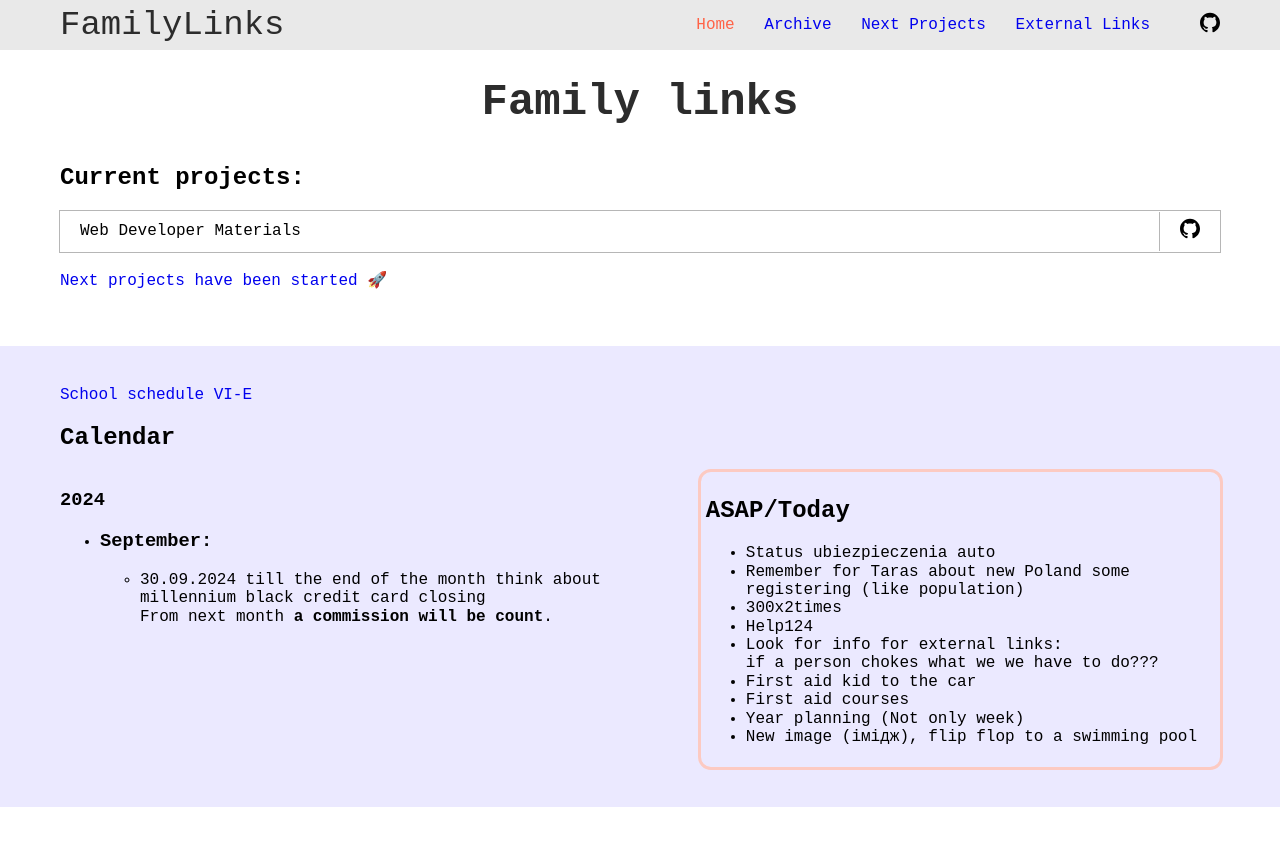
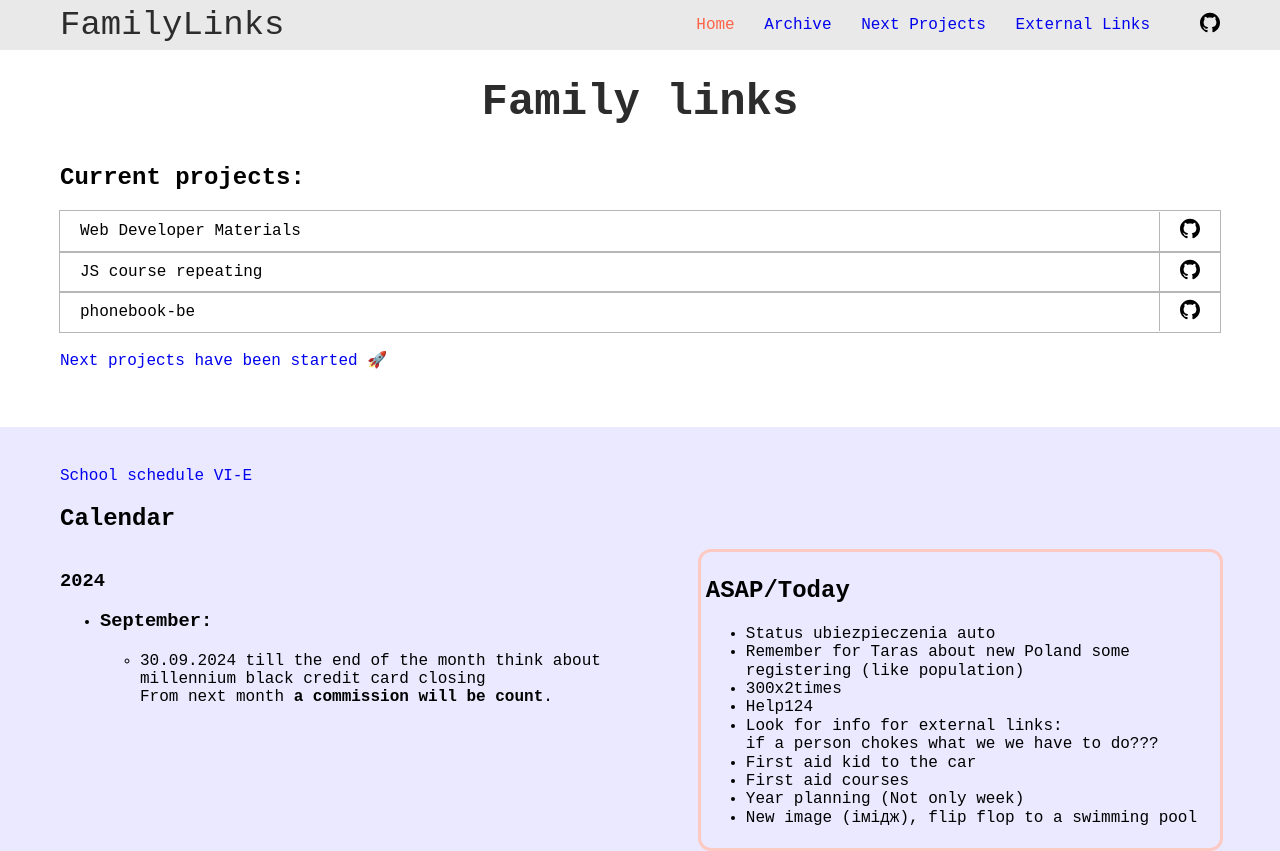
Before and after one commit to bestua/family-links, a plain HTML site: page index.html in a window 1280 px wide. Shown: the top 851 px of the page. Drawn offline with nearby package versions, Linux system fonts and the light colour scheme.

Commit message:
move links

```diff
--- a/index.html
+++ b/index.html
@@ -75,6 +75,38 @@
                 target="_blank"
                 href="https://github.com/torkotiuk/dev"
               >
+                <svg width="20" height="25">
+                  <use href="./assets/images/sprite.svg#icon-github"></use>
+                </svg>
+              </a>
+            </li>
+            <li class="hero-list__item">
+              <a
+                class="hero-list__link"
+                target="_blank"
+                href="https://torkotiuk.github.io/js/"
+                >JS course repeating</a
+              >
+
+              <a
+                class="hero-list__gh"
+                target="_blank"
+                href="https://github.com/torkotiuk/js"
+              >
+                <svg width="20" height="25">
+                  <use href="./assets/images/sprite.svg#icon-github"></use>
+                </svg>
+              </a>
+            </li>
+            <li class="hero-list__item">
+              <a
+                class="hero-list__link"
+                target="_blank"
+                href="https://torkotiuk.github.io/js/"
+                >phonebook-be</a
+              >
+
+              <a class="hero-list__gh" target="_blank" href="#">
                 <svg width="20" height="25">
                   <use href="./assets/images/sprite.svg#icon-github"></use>
                 </svg>
```
Also changed, not shown: next-projects.html (+0 -17 lines).
